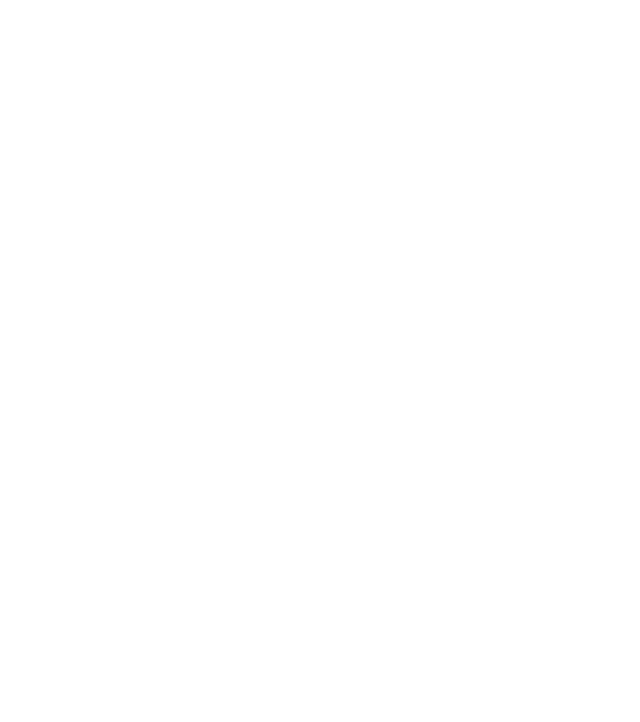
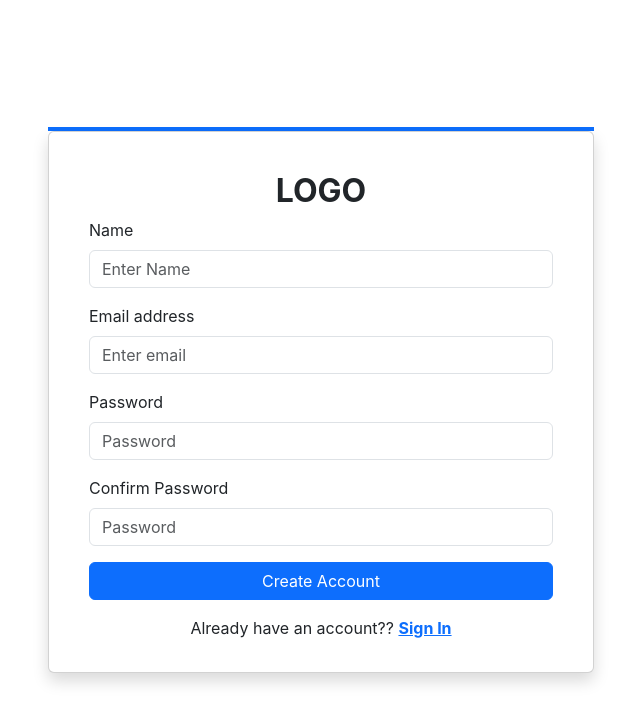
Before and after one commit to Lavesh-modi/Job-Portal, a React (Create React App) app: page /login in a window 1280 px wide. Before the commit this address had no page. Shown: the top 722 px of the page, without its empty margins (319-959 px from the left). Built offline with nearby package versions, Linux system fonts and the light colour scheme.

Commit message:
registration page

```diff
--- a/package.json
+++ b/package.json
@@ -11,12 +11,14 @@
     "@testing-library/react": "^13.4.0",
     "@testing-library/user-event": "^13.5.0",
     "axios": "^1.4.0",
+    "bootstrap": "^5.3.2",
     "cors": "^2.8.5",
     "crypto-js": "^4.1.1",
     "formik": "^2.4.4",
     "jsonwebtoken": "^9.0.1",
     "jwt-decode": "^3.1.2",
     "react": "^18.2.0",
+    "react-bootstrap": "^2.9.0",
     "react-cookie": "^6.1.0",
     "react-dom": "^18.2.0",
     "react-idle-timer": "^5.7.2",
--- a/src/App.js
+++ b/src/App.js
@@ -15,10 +15,12 @@
 // import ProtectedRoutes from "./component/ProtectedRoutes";
 // import Navbar from "./component/navbar";
 import Filler from "./component/Filler";
+import Registration from "./Pages/Registration";
 
 function App() {
   return (
     <>
+    <Registration></Registration>
 
       {/* <Pratice></Pratice> */}
       {/* <Navbar>
@@ -47,10 +49,10 @@
 
       </Switch>  */}
 
-      <Routes>
+      {/* <Routes> */}
       {/*
       {/*2 <Route  path="/" element={<Login />} /> */}
-      <Route exact path="/" element={<Login />} />
+      {/* <Route exact path="/" element={<Login />} />
 
         <Route path="/" element={<ProtectedRoutes />}>
           <Route exact path="/dashboard" element={<Dashboard />} />
@@ -58,7 +60,7 @@
           <Route path="/Jobpage" element={<Jobpage />} />
           <Route path="/Company" element={<Company />} />
           <Route path="/Company/:comp" element={<Company />} />
-        </Route> 2
+        </Route> 2 */}
       {/* <Route
           path="/Jobpage"
           element={
@@ -89,7 +91,7 @@
        <Route path="/Company" element={<Company />} />
        <Route path="/Company/:comp" element={<Company />}/>
        <Route path = "**"  element= {<h3>Not found 404 </h3>}/> */}
-      </Routes>
+      {/* </Routes>   */}
 
       {/* <Modal2/> */}
 
--- a/src/Pages/Dashboard.js
+++ b/src/Pages/Dashboard.js
@@ -18,10 +18,10 @@
 
   const [cookies, setCookie, removeCookie] = useCookies(["token"]);
 
-// useEffect(()=>{
-//   console.log("useffect start");
+  // useEffect(()=>{
+  //   console.log("useffect start");
 
-// })
+  // })
 
   // useEffect(()=>{
   //   console.log("useffect start");
@@ -58,6 +58,8 @@
     }
   };
 
+  // var popover = new bootstrap.Popover(document.querySelector('#myButton'), options)
+
   const navigate = useNavigate();
   function Onlogout() {
     // localStorage.clear("email");
@@ -71,8 +73,7 @@
     navigate("/");
   }
 
-
-  const {isIdle} = useIdle({onIdle: Onlogout, idleTime: 0.25})
+  const { isIdle } = useIdle({ onIdle: Onlogout, idleTime: 0.25 });
   return (
     <div className="bg-img  texter">
       <nav className="navbar navbar-expand-lg bg-transparent bg-light.bg-gradient">
@@ -147,9 +148,12 @@
                 <a className="nav-link active">Link</a>
               </li>
             </ul>
-              <div>
-
-            {isIdle ? <h1>You were Logged out</h1>: <h1>You are Still active</h1>}
+            <div>
+              {isIdle ? (
+                <h1>You were Logged out</h1>
+              ) : (
+                <h1>You are Still active</h1>
+              )}
             </div>
 
             {/* <form className="d-flex" role="search">
@@ -164,8 +168,19 @@
             <button type="submit" onClick={Onlogout} class="btn btn-info">
               Logout
             </button>
-            <button type="button" class="btn btn-warning">
+            {/* <button type="button" class="btn btn-warning">
               Account
+            </button> */}
+
+            <button
+              type="button"
+              class="btn btn-secondary"
+              data-bs-container="body"
+              data-bs-toggle="popover"
+              data-bs-placement="right"
+              data-bs-content="Right popover"
+            >
+              Popover on right
             </button>
           </div>
         </div>
--- a/src/Pages/Jobpage.js
+++ b/src/Pages/Jobpage.js
@@ -159,6 +159,7 @@
                       <h3 className="card-title "> {obj.name}</h3>
 
                       <br></br>
+
                       <FontAwesomeIcon icon={faSuitcaseRolling} />
                       {/* <span>
                         {obj.icon1} {"  "}{" "}
--- /dev/null
+++ b/src/Pages/Registration.js
@@ -0,0 +1,116 @@
+import React, { useState } from "react";
+import Axios from "axios";
+
+import { Col, Button, Row, Container, Card, Form } from "react-bootstrap";
+
+export default function Registration() {
+  const [state, setState] = useState({ name:"", email:"",password:""});
+
+
+  console.log(state)
+
+function changeHandler  (event){
+  setState(prevState=>{
+    return{
+    ...prevState,
+    [event.target.name]: event.target.value
+    }
+  });
+}
+
+;
+  const handleSubmit = (event) => {
+    // console.log("sunbmit form ");
+    event.preventDefault();
+
+    console.log("state",state)
+
+    Axios.put("http://localhost:5000/api/v1/admin",state)
+  .then((response)=>{
+    console.log("response admin ",response.data)
+  })
+  .catch((error)=>{
+    console.log(error,"error of admin")
+  })
+
+  };
+
+
+
+
+// console.log(state,"state")
+  return (
+    <div>
+      <Container>
+        <Row className="vh-100 d-flex justify-content-center align-items-center">
+          <Col md={8} lg={6} xs={12}>
+            <div className="border border-2 border-primary"></div>
+            <Card className="shadow px-4">
+              <Card.Body>
+                <div className="mb-3 mt-md-4">
+                  <h2 className="fw-bold mb-2 text-center text-uppercase ">
+                    Logo
+                  </h2>
+                  <div className="mb-3">
+                    <Form onSubmit={handleSubmit}>
+                      <Form.Group className="mb-3" controlId="Name">
+                        <Form.Label className="text-center">Name</Form.Label>
+                        <Form.Control
+                          type="text"
+                          placeholder="Enter Name"
+                          name="name"
+                          value={state.name}
+
+                          onChange={changeHandler}
+                        />
+                      </Form.Group>
+
+                      <Form.Group className="mb-3" controlId="formBasicEmail">
+                        <Form.Label className="text-center">
+                          Email address
+                        </Form.Label>
+                        <Form.Control type="email" placeholder="Enter email" name="email" value={state.email}  onChange={changeHandler}  />
+                      </Form.Group>
+
+                      <Form.Group
+                        className="mb-3"
+                        controlId="formBasicPassword"
+                      >
+                        <Form.Label>Password</Form.Label>
+                        <Form.Control type="password" placeholder="Password"name="password" onChange={changeHandler} value={state.password} />
+                      </Form.Group>
+                      <Form.Group
+                        className="mb-3"
+                        controlId="formBasicPassword"
+                      >
+                        <Form.Label>Confirm Password</Form.Label>
+                        <Form.Control type="password" placeholder="Password" />
+                      </Form.Group>
+                      <Form.Group
+                        className="mb-3"
+                        controlId="formBasicCheckbox"
+                      ></Form.Group>
+                      <div className="d-grid">
+                        <Button variant="primary" type="submit">
+                          Create Account
+                        </Button>
+                      </div>
+                    </Form>
+                    <div className="mt-3">
+                      <p className="mb-0  text-center">
+                        Already have an account??{" "}
+                        <a href="{''}" className="text-primary fw-bold">
+                          Sign In
+                        </a>
+                      </p>
+                    </div>
+                  </div>
+                </div>
+              </Card.Body>
+            </Card>
+          </Col>
+        </Row>
+      </Container>
+    </div>
+  );
+}
```
Also changed, not shown: 1 other file (tests, documents, lock files or other folders).
